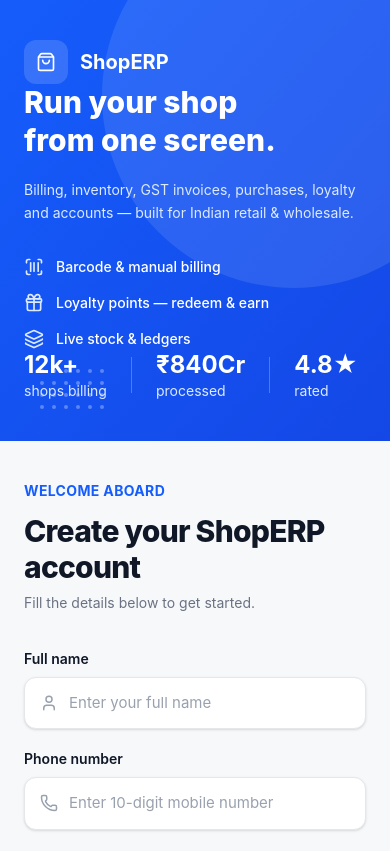
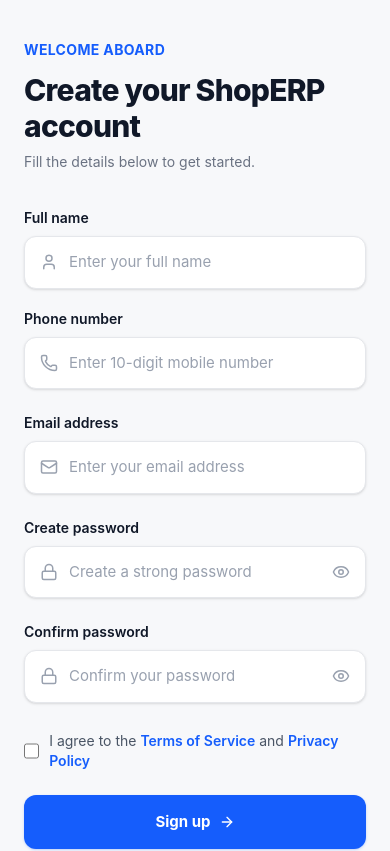
Before and after one commit to Sagar-Mixins/ERP, a React (Vite) app in the folder frontend/: page /signup in a window 390 px wide. Shown: the top 851 px of the page. Built offline with nearby package versions, Linux system fonts and the light colour scheme.

Commit message:
Updated Responsiveness

```diff
--- a/frontend/src/pages/Authentication/Signin.tsx
+++ b/frontend/src/pages/Authentication/Signin.tsx
@@ -25,7 +25,7 @@ function Signin() {
     return (
         <div className="min-h-screen bg-[#F7F8FA] flex flex-col lg:flex-row">
             <Baner />
-
+            {/* Rignt Section */}
             <section className="w-full flex items-center overflow-y-auto lg:w-1/2">
                 <div className="w-full max-w-140 mx-auto px-6 py-10 sm:px-10 sm:py-12 lg:px-16 lg:py-16">
                     <p className="text-blue-600 text-sm font-bold mb-3 tracking-wide">
--- a/frontend/src/pages/Authentication/components/Baner.tsx
+++ b/frontend/src/pages/Authentication/components/Baner.tsx
@@ -1,15 +1,12 @@
-import {
-    ShoppingBag,
-    ScanBarcode,
-    Gift,
-    Layers,
-} from "lucide-react";
+import { ShoppingBag, ScanBarcode, Gift, Layers, } from "lucide-react";
 
 function Baner() {
     return (
         <>
             {/* Left Section */}
-            <section className="relative w-full overflow-hidden bg-linear-to-br from-blue-600 to-blue-700 flex min-h-80 flex-col justify-between px-6 py-10 text-white sm:px-10 lg:w-1/2 lg:min-h-screen lg:px-14 lg:py-12">
+            {/* <section className="hidden lg:flex relative w-full overflow-hidden bg-linear-to-br from-blue-600 to-blue-700 min-h-screen flex-col justify-between px-6 py-10 text-white lg:w-1/2 lg:px-14 lg:py-12"> */}
+            <section className="hidden lg:flex relative w-1/2 overflow-hidden bg-linear-to-br from-blue-600 to-blue-700 min-h-screen flex-col justify-between px-14 py-12 text-white">
+
 
                 {/* Decorative blobs */}
                 <div className="pointer-events-none absolute -top-24 -right-24 w-96 h-96 rounded-full bg-white/10" />
```
Also changed, not shown: frontend/src/pages/Authentication/Signup.tsx (+1 -10 lines).
